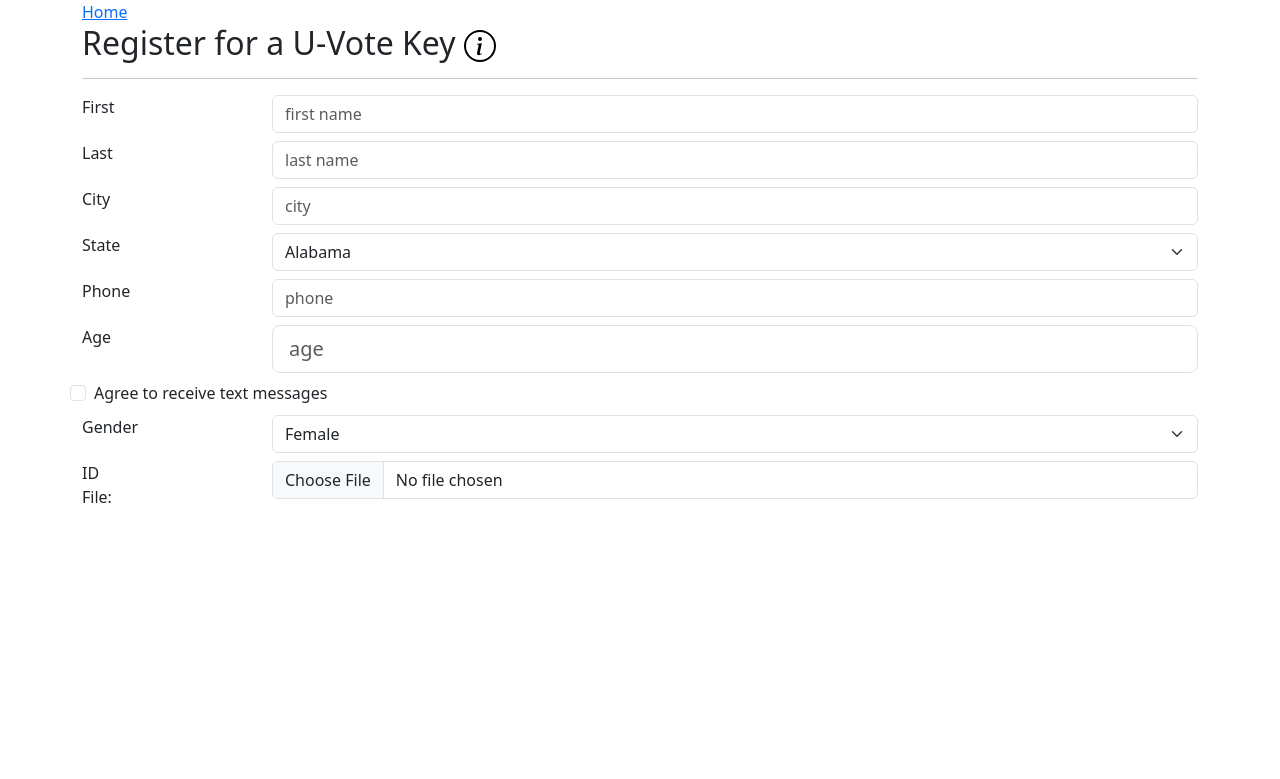
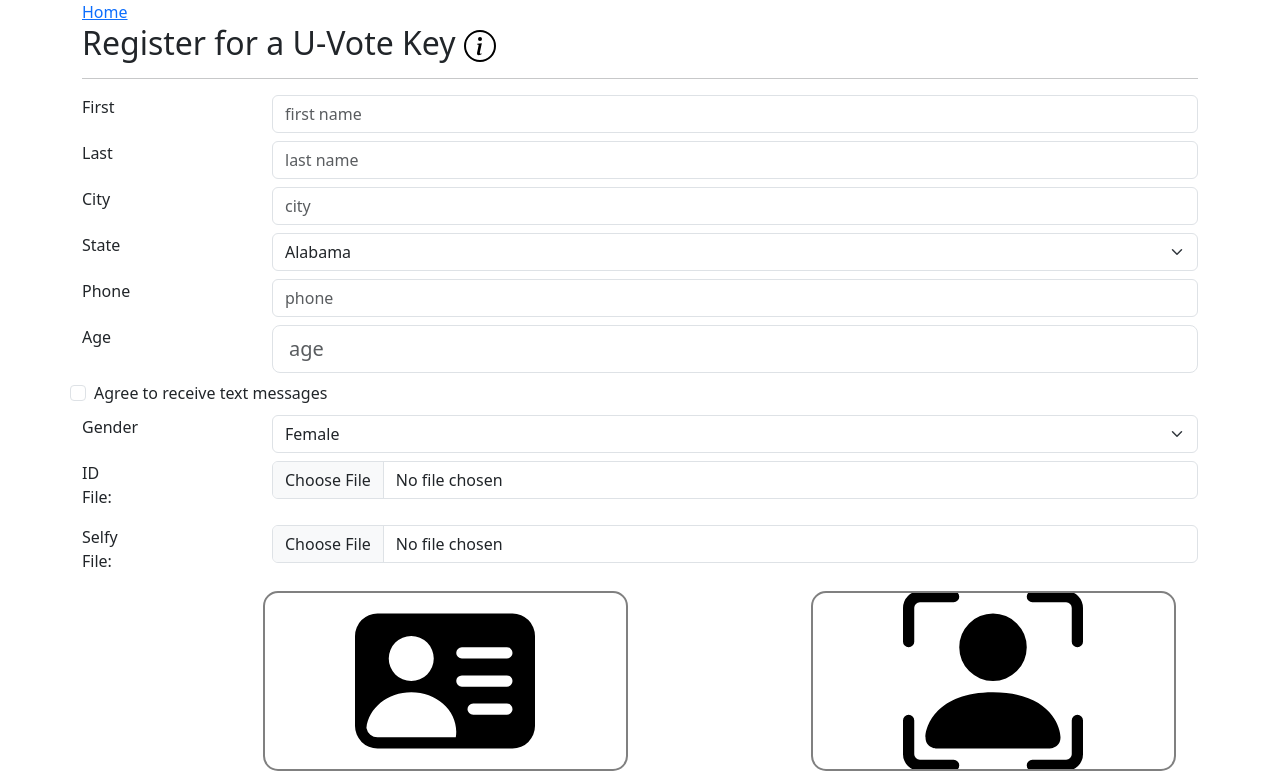
Before and after one commit to bbonnet18/uv-vote, a React (Create React App) app in the folder uv-vote/: page /getkey in a window 1280 px wide. Shown: the top 779 px of the page. Built offline with nearby package versions, Linux system fonts and the light colour scheme.

Commit message:
cleaning up the view showing the image previews before submission

```diff
--- a/uv-vote/src/App.css
+++ b/uv-vote/src/App.css
@@ -44,23 +44,30 @@ button{
   width:100%;
   height:auto;
   min-height: 200px;
-  background-position: center;
-  background-size: 180px;
-  background-image: url('person-badge.svg');
-  background-repeat: no-repeat;
-  border: 1px black out;
-
+  box-sizing: border-box;
+  padding: 10px;
 
 }
 
-.img-preview-wrapper::after{
-  content: "preview image";
+.img-preview{
+  background-position: center;
+  background-size: 180px;
+  background-image: url('person-vcard-fill.svg');
+  background-repeat: no-repeat;
+  border: 2px solid grey;
+  border-radius: 15px;
 }
 
-.img-preview{
+.img-preview.selfy{
+  background-image: url('person-bounding-box.svg');
+}
+
+
+.img-preview img{
   visibility: hidden;
+  width:100%;
 }
-.img-preview.showing{
+.img-preview img.showing{
   visibility: visible;
 }
 
--- a/uv-vote/src/Register.js
+++ b/uv-vote/src/Register.js
@@ -29,6 +29,7 @@ function Register() {
       var genderSelect = form.querySelector('#gender');
       var stateSelect = form.querySelector('#state');
       var idFile = form.querySelector("#idFile")
+      var selfyFile = form.querySelector("#selfyFile")
 
       var formData = new FormData();
       for (let i = 0; i < formFields.length; i++) {
@@ -41,6 +42,8 @@ function Register() {
       formData.append('gender',genderSelect.value);
       formData.append('state',stateSelect.value);
       formData.append('idFile',idFile.files[0]);
+      formData.append('selfyFile',selfyFile.files[0]);
+
       try{
         setLoading(true)
         let res = await axios.post("http://localhost:3003/register", formData);//await axios.post("https://vote.u-vote.us/register", formData);
@@ -78,7 +81,7 @@ function Register() {
                         <Form.Control id="firstName" name="firstname" lg={6} type="text" placeholder="first name" defaultValue={currentVoter.firstname} required />
                     </Col>
                </Row>
-               <Row id="firstError" class="error-txt">
+               <Row id="firstError" className="error-txt">
 
                </Row>
                <Row  className='mb-2'>
@@ -207,9 +210,32 @@ function Register() {
                         preview.classList.add('showing')
                     }} required/>
                     </Col>
+
                </Row>
-               <Row className='img-preview-wrapper'>
-                    <img id="previewImg" alt="preview image" src="https://uv-vote-registrations.s3.amazonaws.com/13211234567.jpg?AWSAccessKeyId=AKIAQFHFDVH3JOED3SRX&Expires=1694222459&Signature=h25fetlXfVqVBJChrpQhptgLJrw%3D" className='img-preview'/>
+               <Row>
+               <Col lg={2}>
+                        <Form.Label id="aFile" as={Col} lg={2}>Selfy File:</Form.Label>
+                    </Col>
+               <Col lg={10}>
+
+                    <Form.Control type="file" id="selfyFile" onChange={(evt)=>{
+                        let preview = document.getElementById('selfyImg');
+                        console.log('received a file - ',URL.createObjectURL(evt.target.files[0]));
+                        preview.src = URL.createObjectURL(evt.target.files[0]);
+                        preview.onload = function() {
+                          URL.revokeObjectURL(preview.src) // free memory
+                        }
+                        preview.classList.add('showing')
+                    }} required/>
+                    </Col>
+               </Row>
+               <Row className="img-preview-wrapper" >
+                    <Col className='img-preview' lg={{span:4,offset:2}}>
+                    <img id="previewImg" alt="preview image" src="" />
+                    </Col>
+                    <Col className='img-preview selfy' lg={{span:4,offset:2}}>
+                    <img id="selfyImg" alt="selfy image" src="" />
+                    </Col>
                </Row>
                <Button variant='primary' onClick={() => register()}>Submit</Button>
              </Form>
```
Also changed, not shown: uv-vote/src/person-bounding-box.svg (added), uv-vote/src/person-vcard-fill.svg (added).
